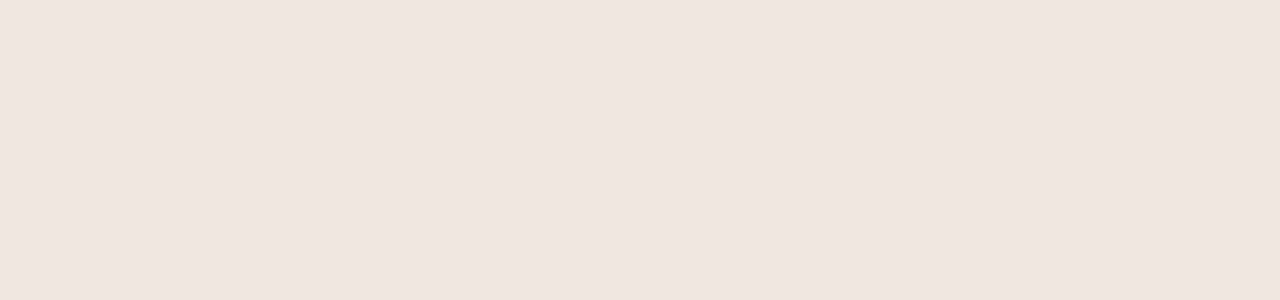
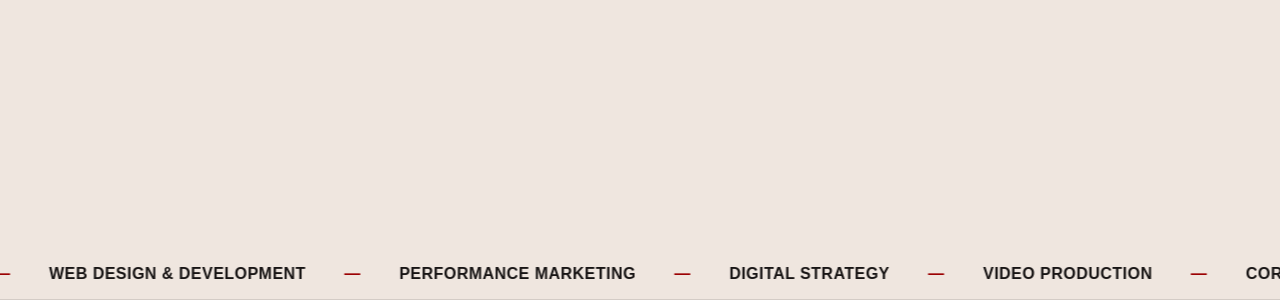
Before and after one commit to ashishmatchsticks/matchsticks-website, a React (Vite) app: page / in a window 1280 px wide. Shown: the part 3591-3891 px from the top of the page. Before the commit the page ends 3840 px from the top, so only its background shows below. Built offline with nearby package versions, Linux system fonts and the light colour scheme.

Commit message:
added the marquee section

```diff
--- a/src/App.jsx
+++ b/src/App.jsx
@@ -1,5 +1,6 @@
 import Hero from "./components/Hero/Hero";
 import Loader from "./components/Loader/Loader";
+import Marquee from "./components/Marquee/Marquee";
 import Navbar from "./components/Navbar/Navbar";
 import Portal from "./components/Portal/Portal";
 
@@ -11,6 +12,7 @@ function App() {
     <main>
       <Hero />
       <Portal />
+      <Marquee />
     </main>
     </>
   );
--- /dev/null
+++ b/src/components/Marquee/Marquee.css
@@ -0,0 +1,90 @@
+.marquee {
+  position: relative;
+
+  overflow: hidden;
+  white-space: nowrap;
+
+  background: var(--bg);
+
+  border-bottom: 1px solid rgba(23, 20, 20, 0.12);
+
+  z-index: 3;
+}
+
+.marquee-track {
+  display: flex;
+
+  width: max-content;
+
+  animation: marquee-scroll 26s linear infinite;
+
+  will-change: transform;
+}
+
+.marquee-group {
+  display: flex;
+  align-items: center;
+
+  flex-shrink: 0;
+}
+
+.marquee-item {
+  display: inline-flex;
+  align-items: center;
+
+  padding: 1rem 0;
+
+  font-family: "Manrope", sans-serif;
+
+  font-weight: 800;
+
+  font-size: 1rem;
+
+  letter-spacing: 0.03em;
+
+  text-transform: uppercase;
+}
+
+.marquee-item i {
+  display: inline-block;
+
+  padding: 0 2.4rem;
+
+  font-style: normal;
+
+  color: var(--red);
+}
+
+@keyframes marquee-scroll {
+  from {
+    transform: translateX(0);
+  }
+
+  to {
+    transform: translateX(-50%);
+  }
+}
+
+/* Mobile */
+
+@media (max-width: 900px) {
+  .marquee-track {
+    animation-duration: 22s;
+  }
+
+  .marquee-item {
+    font-size: 0.85rem;
+  }
+
+  .marquee-item i {
+    padding: 0 1.6rem;
+  }
+}
+
+/* Accessibility */
+
+@media (prefers-reduced-motion: reduce) {
+  .marquee-track {
+    animation-play-state: paused;
+  }
+}
--- /dev/null
+++ b/src/components/Marquee/Marquee.jsx
@@ -0,0 +1,32 @@
+import "./Marquee.css";
+
+const MARQUEE_TEXT = [
+  "Brand Identity",
+  "Social Media Marketing",
+  "Web Design & Development",
+  "Performance Marketing",
+  "Digital Strategy",
+  "Video Production",
+  "Corporate Presentation",
+];
+
+function Marquee() {
+  return (
+    <div className="marquee">
+      <div className="marquee-track">
+        {[0, 1].map((group) => (
+          <div className="marquee-group" key={group}>
+            {MARQUEE_TEXT.map((item, index) => (
+              <span className="marquee-item" key={index}>
+                {item}
+                <i>—</i>
+              </span>
+            ))}
+          </div>
+        ))}
+      </div>
+    </div>
+  );
+}
+
+export default Marquee;
```
